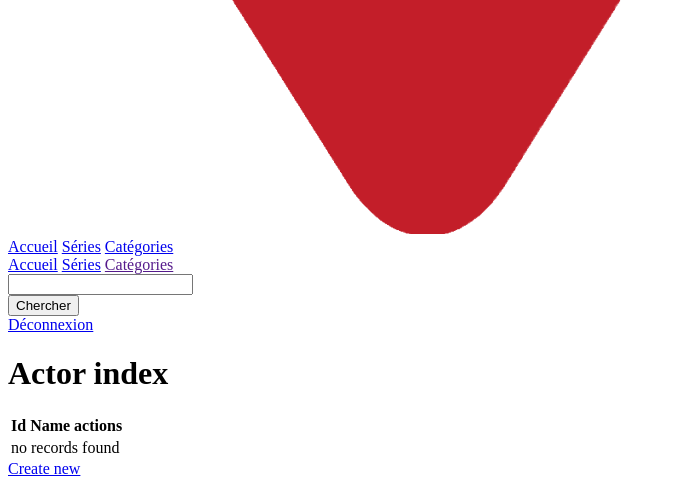
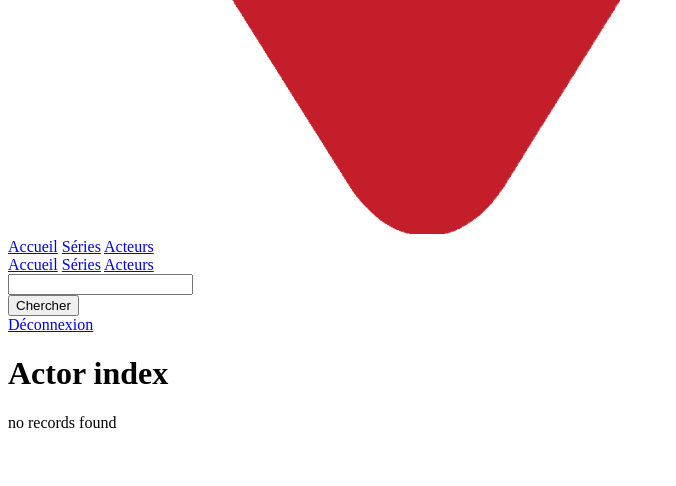
Before and after one commit to AxelRaboit/Projet_4_Kwatch, a Symfony app: template templates/actor/index.html.twig in a window 1280 px wide. Shown: the part 1263-1749 px from the top of the page, without its empty margins (0-676 px from the left). After the commit the page ends 1691 px from the top, so only its background shows below. Run offline with Twig, Linux system fonts and the light colour scheme; the template is opened without the code that fills it, so the values that code supplies are empty; some libraries are stand-ins or nearby versions.

Commit message:
add display actors in the actors page

```diff
--- a/templates/actor/index.html.twig
+++ b/templates/actor/index.html.twig
@@ -5,31 +5,11 @@
 {% block body %}
     <h1>Actor index</h1>
 
-    <table class="table">
-        <thead>
-            <tr>
-                <th>Id</th>
-                <th>Name</th>
-                <th>actions</th>
-            </tr>
-        </thead>
         <tbody>
         {% for actor in actors %}
-            <tr>
-                <td>{{ actor.id }}</td>
-                <td>{{ actor.name }}</td>
-                <td>
-                    <a href="{{ path('actor_show', {'id': actor.id}) }}">show</a>
-                    <a href="{{ path('actor_edit', {'id': actor.id}) }}">edit</a>
-                </td>
-            </tr>
+            <img class="actorPicture" src="{{ asset('uploads/' ~ actor.picture) }}" alt="Actor Picture"/>
+            <p>{{ actor.name }}</p>
         {% else %}
-            <tr>
-                <td colspan="3">no records found</td>
-            </tr>
+            <td colspan="3">no records found</td>
         {% endfor %}
-        </tbody>
-    </table>
-
-    <a href="{{ path('actor_new') }}">Create new</a>
 {% endblock %}
--- a/templates/includes/_navbar.html.twig
+++ b/templates/includes/_navbar.html.twig
@@ -9,7 +9,7 @@
         <div class="navDropdown-content">
           <a class="itemNavMobile" href="{{path('home_index') }}">Accueil</a>
           <a class="itemNavMobile" href="{{path('program_index') }}">Séries</a>
-          <a class="itemNavMobile" href="#">Catégories</a>
+          <a class="itemNavMobile" href="{{path('actor_index') }}">Acteurs</a>
         {% if is_granted("ROLE_ADMIN") %}
           <a class="itemNavAdminMobile" href="{{path('administration_index') }}">Admin</a>
         {% endif %}
@@ -20,7 +20,7 @@
     <div class="containerItems">
       <a href="{{path('home_index') }}" class="itemNav">Accueil</a>
       <a href="{{path('program_index') }}" class="itemNav">Séries</a>
-      <a href="" class="itemNav">Catégories</a>
+      <a  href="{{path('actor_index') }}" class="itemNav">Acteurs</a>
       {% if is_granted("ROLE_ADMIN") %}
         <a href="{{path('administration_index') }}" class="itemNavAdmin">Admin</a>
       {% endif %}
```
Also changed, not shown: assets/styles/app.scss (+9 -2 lines).
